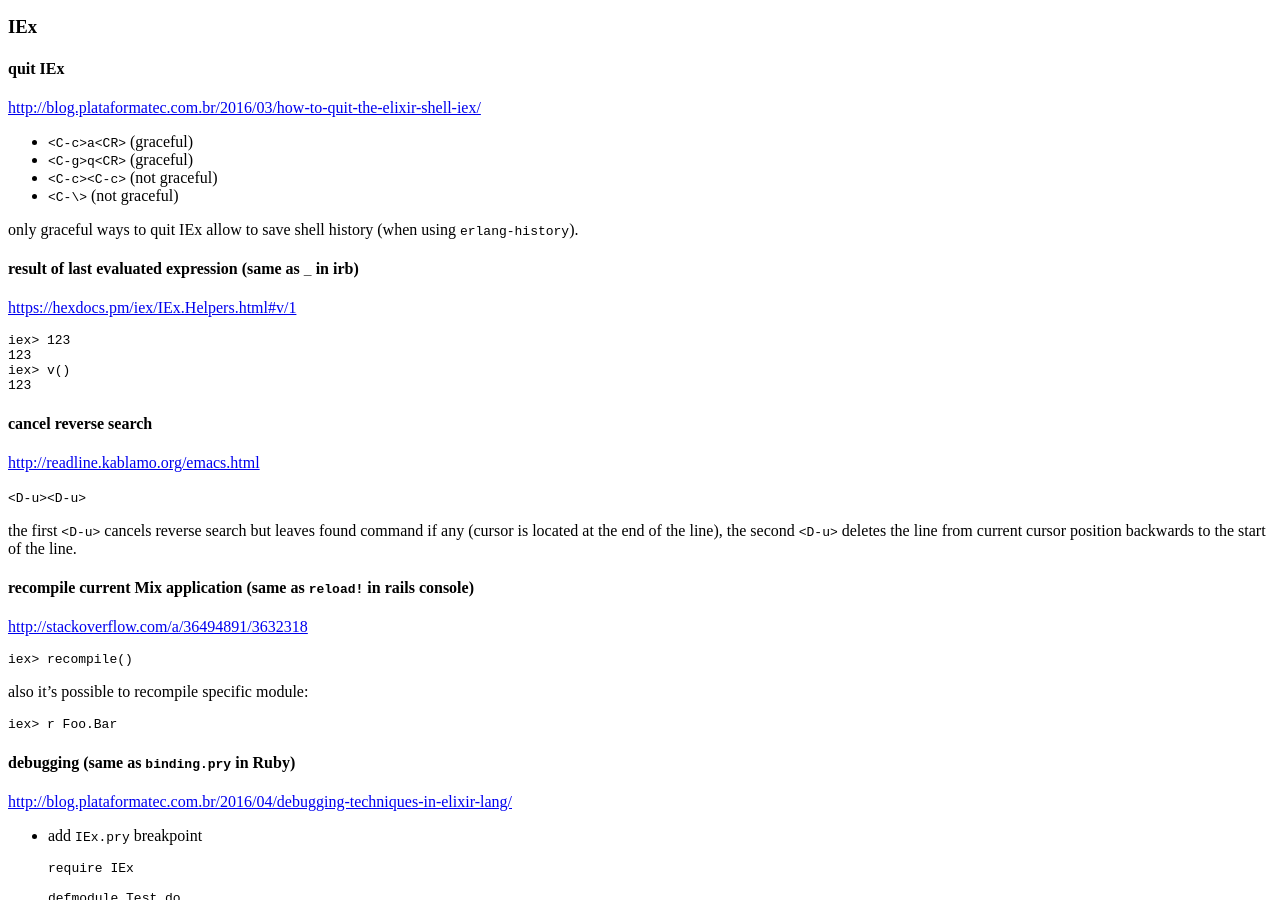
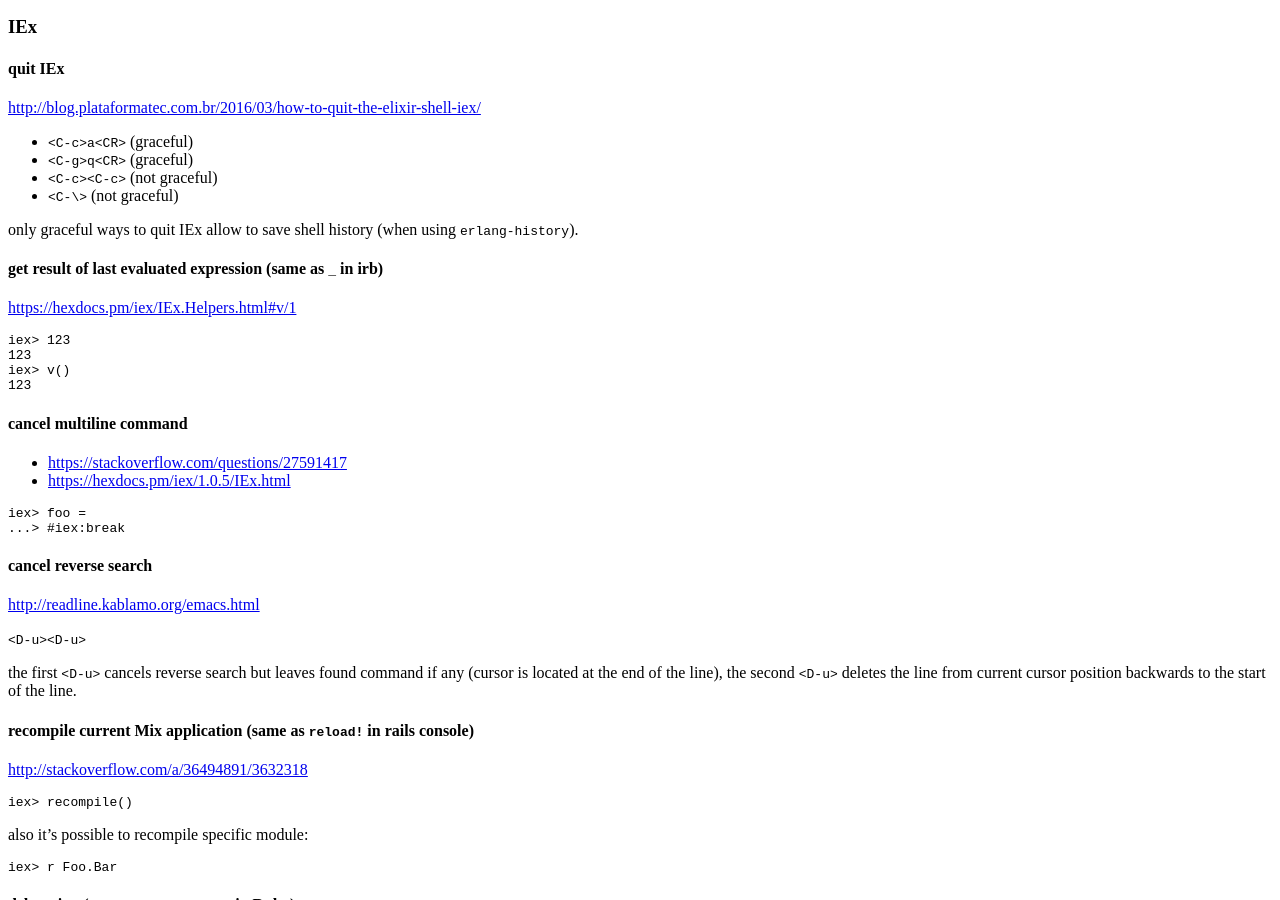
Before and after one commit to tap349/tap349.github.io, a Jekyll site: the page built from _posts/2017-05-21-elixir-tips.md, in a window 1280 px wide and 900 px high, scrolled down 783 px. Built offline with Jekyll 4.4.1, drawn with Linux system fonts in a browser that asks for light colours.

Commit message:
update 2017-05-23_20:40:20

````diff
--- a/_posts/2017-05-21-elixir-tips.md
+++ b/_posts/2017-05-21-elixir-tips.md
@@ -59,7 +59,7 @@ categories: [elixir]
 only graceful ways to quit IEx allow to save shell history
 (when using `erlang-history`).
 
-#### result of last evaluated expression (same as `_` in irb)
+#### get result of last evaluated expression (same as `_` in irb)
 
 <https://hexdocs.pm/iex/IEx.Helpers.html#v/1>
 
@@ -68,6 +68,16 @@ iex> 123
 123
 iex> v()
 123
+```
+
+#### cancel multiline command
+
+- <https://stackoverflow.com/questions/27591417>
+- <https://hexdocs.pm/iex/1.0.5/IEx.html>
+
+```sh
+iex> foo =
+...> #iex:break
 ```
 
 #### cancel reverse search
````
